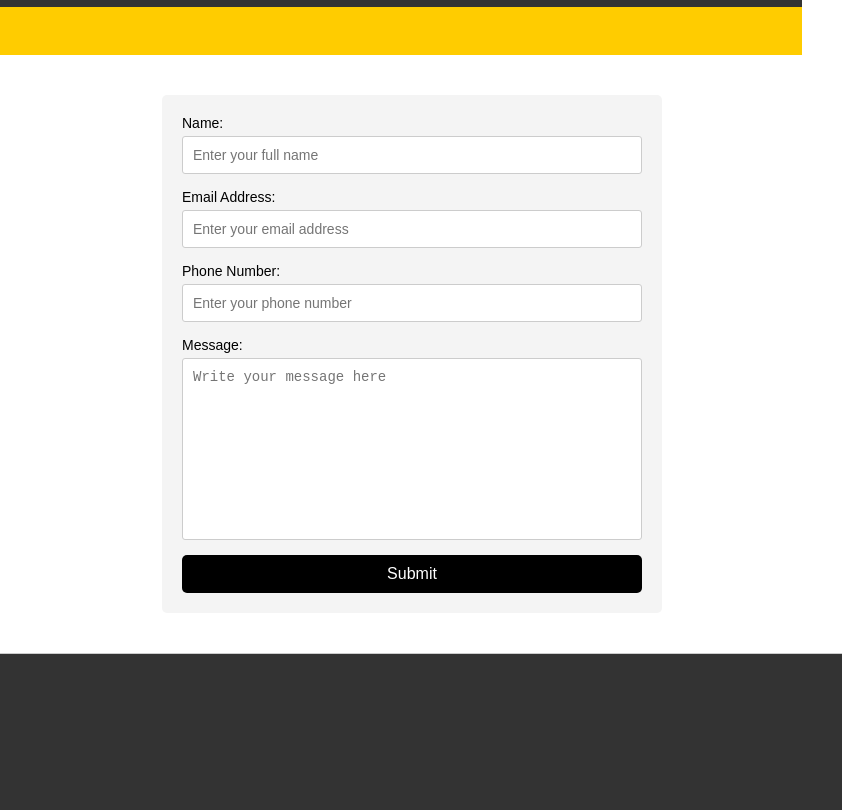
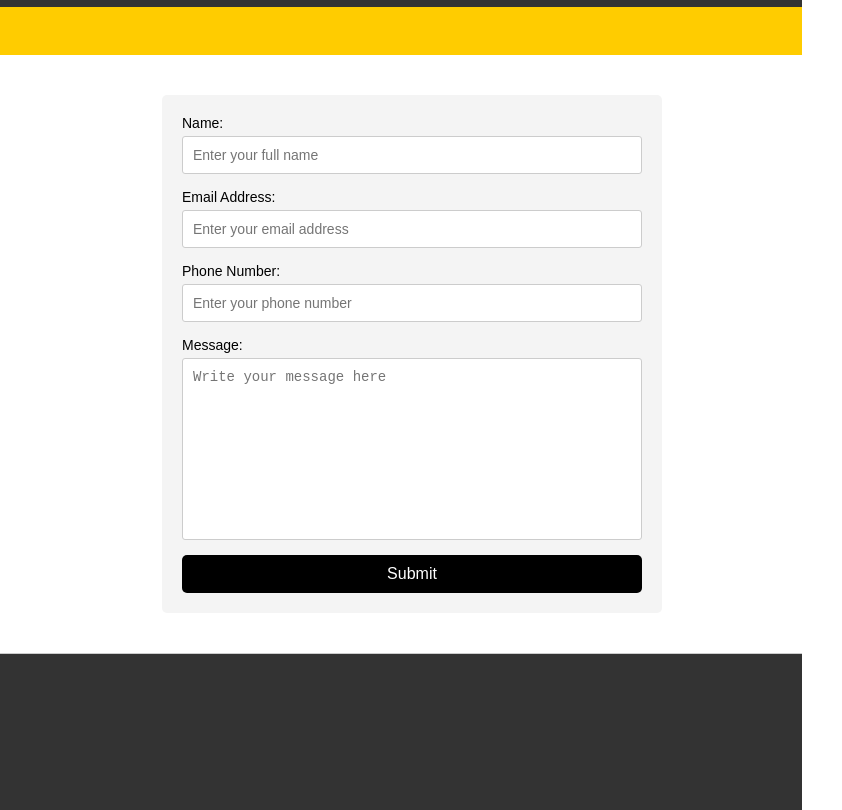
Before and after one commit to wkazz246/IS436-Lab4, a plain HTML site: page contactus.html in a window 1280 px wide. Shown: the part 130-940 px from the top of the page, 478-1320 px from the left, 842 px wide, since content can reach past the window. Drawn offline with Linux system fonts and the light colour scheme.

Commit message:
Update style.css

```diff
--- a/style.css
+++ b/style.css
@@ -1,6 +1,7 @@
 body {
     font-family: Arial, sans-serif;
 	margin: 0;
+	padding: 0;
 }
 
 /*index.html*/
@@ -108,7 +109,7 @@ body {
     display: flex;
     align-items: center;
     border-top: 1px solid #ccc;
-    width: 100%;
+    margin-top: 0;
 }
 
 .button-container {
```
